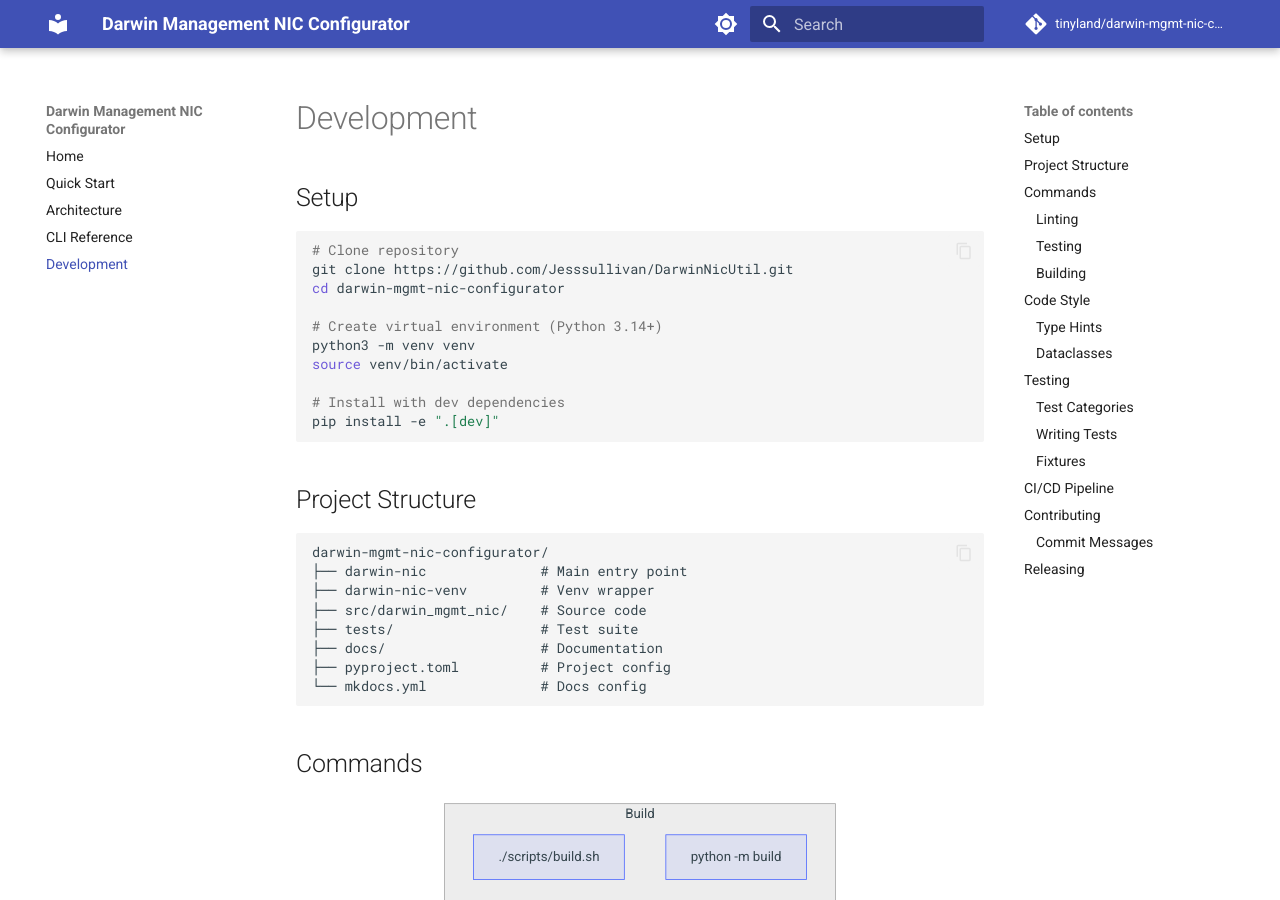
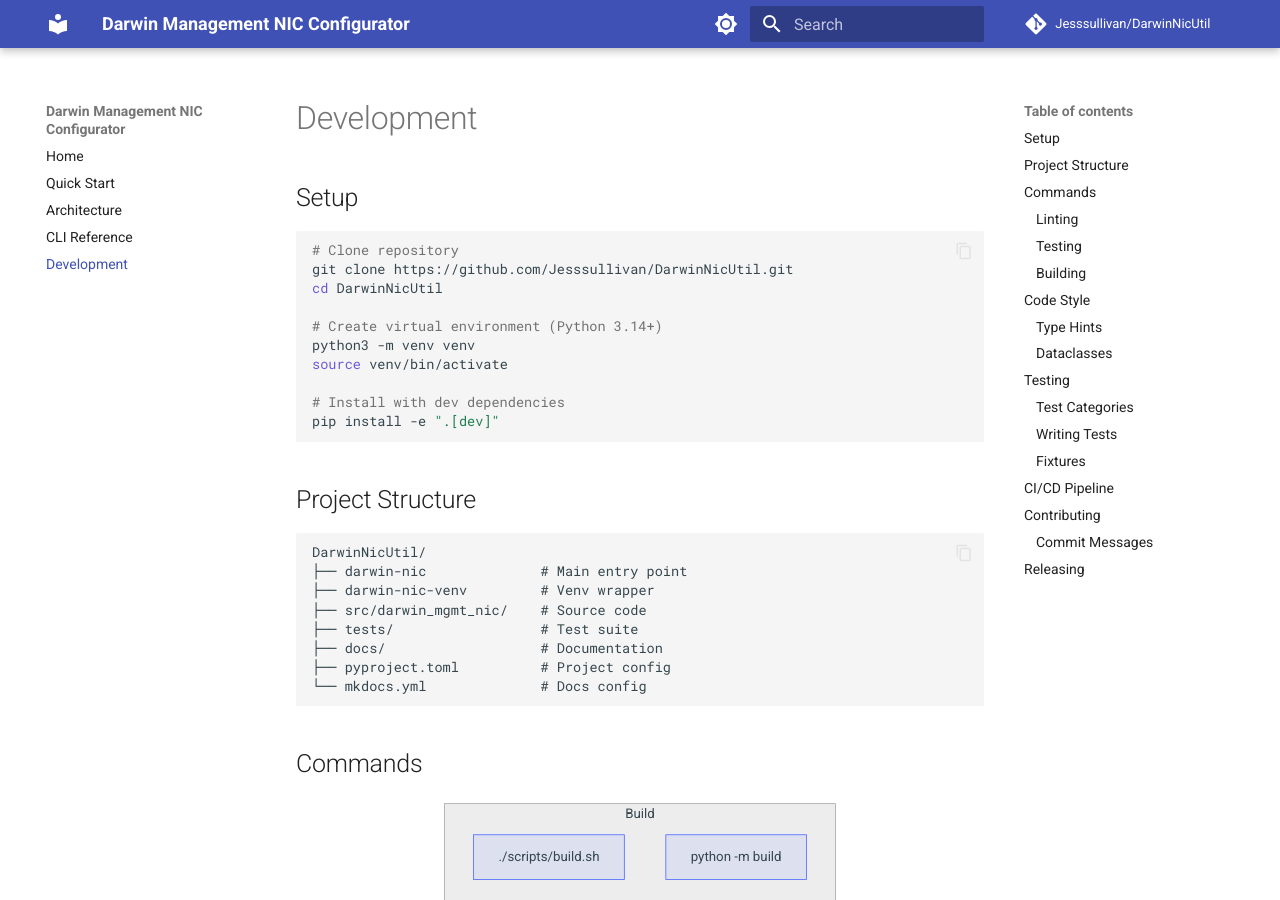
Before and after one commit to Jesssullivan/DarwinNicUtil, an MkDocs documentation site: the page built from docs/development.md, in a window 1280 px wide and 900 px high. Built offline with MkDocs 1.6.1 and Material for MkDocs 9.7.7, drawn with Linux system fonts in a browser that asks for light colours; comment, search, counter and statistics services are not loaded.

Commit message:
docs: fix github clone instructions

````diff
--- a/docs/development.md
+++ b/docs/development.md
@@ -5,7 +5,7 @@
 ```bash
 # Clone repository
 git clone https://github.com/Jesssullivan/DarwinNicUtil.git
-cd darwin-mgmt-nic-configurator
+cd DarwinNicUtil
 
 # Create virtual environment (Python 3.14+)
 python3 -m venv venv
@@ -18,7 +18,7 @@ pip install -e ".[dev]"
 ## Project Structure
 
 ```
-darwin-mgmt-nic-configurator/
+DarwinNicUtil/
 ├── darwin-nic              # Main entry point
 ├── darwin-nic-venv         # Venv wrapper
 ├── src/darwin_mgmt_nic/    # Source code
--- a/mkdocs.yml
+++ b/mkdocs.yml
@@ -2,7 +2,7 @@ site_name: Darwin Management NIC Configurator
 site_description: USB network interface configurator with WiFi preservation
 site_url: https://jesssullivan.github.io/DarwinNicUtil
 repo_url: https://github.com/Jesssullivan/DarwinNicUtil
-repo_name: tinyland/darwin-mgmt-nic-configurator
+repo_name: Jesssullivan/DarwinNicUtil
 
 theme:
   name: material
````
Also changed, not shown: docs/quickstart.md (+1 -1 lines), 1 other file.
